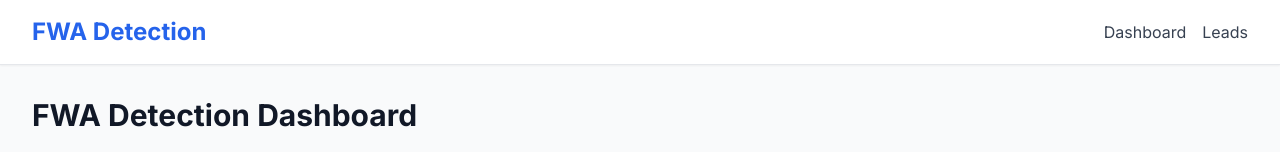
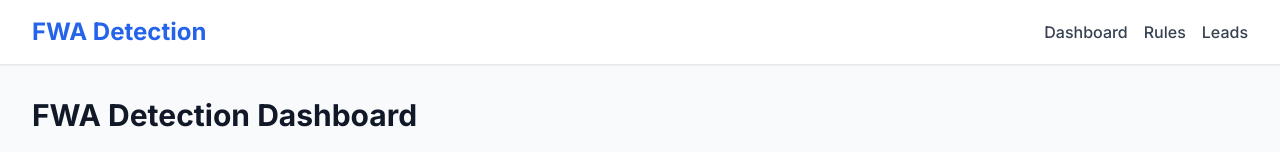
Before and after one commit to wetherillt-punch/MFY-FWA-platform, a Next.js app: page / in a window 1280 px wide. Shown: the top 152 px of the page. Built offline with nearby package versions, Linux system fonts and the light colour scheme.

Commit message:
Add Rules link to navigation

```diff
--- a/src/app/layout.tsx
+++ b/src/app/layout.tsx
@@ -1,39 +1,63 @@
-import './globals.css'
-import type { Metadata } from 'next'
-import { Inter } from 'next/font/google'
+import type { Metadata } from 'next';
+import { Inter } from 'next/font/google';
+import './globals.css';
+import Link from 'next/link';
 
-const inter = Inter({ subsets: ['latin'] })
+const inter = Inter({ subsets: ['latin'] });
 
 export const metadata: Metadata = {
   title: 'FWA Detection Platform',
   description: 'Fraud, Waste, and Abuse Detection for Healthcare Claims',
-}
+};
 
 export default function RootLayout({
   children,
-}: {
-  children: React.ReactNode
-}) {
+}: Readonly<{
+  children: React.ReactNode;
+}>) {
   return (
     <html lang="en">
       <body className={inter.className}>
         <div className="min-h-screen bg-gray-50">
+          {/* Navigation */}
           <nav className="bg-white shadow-sm border-b">
             <div className="max-w-7xl mx-auto px-4 sm:px-6 lg:px-8">
               <div className="flex justify-between h-16 items-center">
                 <div className="flex items-center">
-                  <h1 className="text-2xl font-bold text-blue-600">FWA Detection</h1>
+                  <Link href="/">
+                    <h1 className="text-2xl font-bold text-blue-600 cursor-pointer">
+                      FWA Detection
+                    </h1>
+                  </Link>
                 </div>
                 <div className="flex items-center space-x-4">
-                  <a href="/" className="text-gray-700 hover:text-gray-900">Dashboard</a>
-                  <a href="/leads" className="text-gray-700 hover:text-gray-900">Leads</a>
+                  <Link
+                    href="/"
+                    className="text-gray-700 hover:text-gray-900 font-medium"
+                  >
+                    Dashboard
+                  </Link>
+                  <Link
+                    href="/rules"
+                    className="text-gray-700 hover:text-gray-900 font-medium"
+                  >
+                    Rules
+                  </Link>
+                  <Link
+                    href="/leads"
+                    className="text-gray-700 hover:text-gray-900 font-medium"
+                  >
+                    Leads
+                  </Link>
                 </div>
               </div>
             </div>
           </nav>
+
+          {/* Main Content */}
           {children}
         </div>
       </body>
     </html>
-  )
+  );
 }
```
